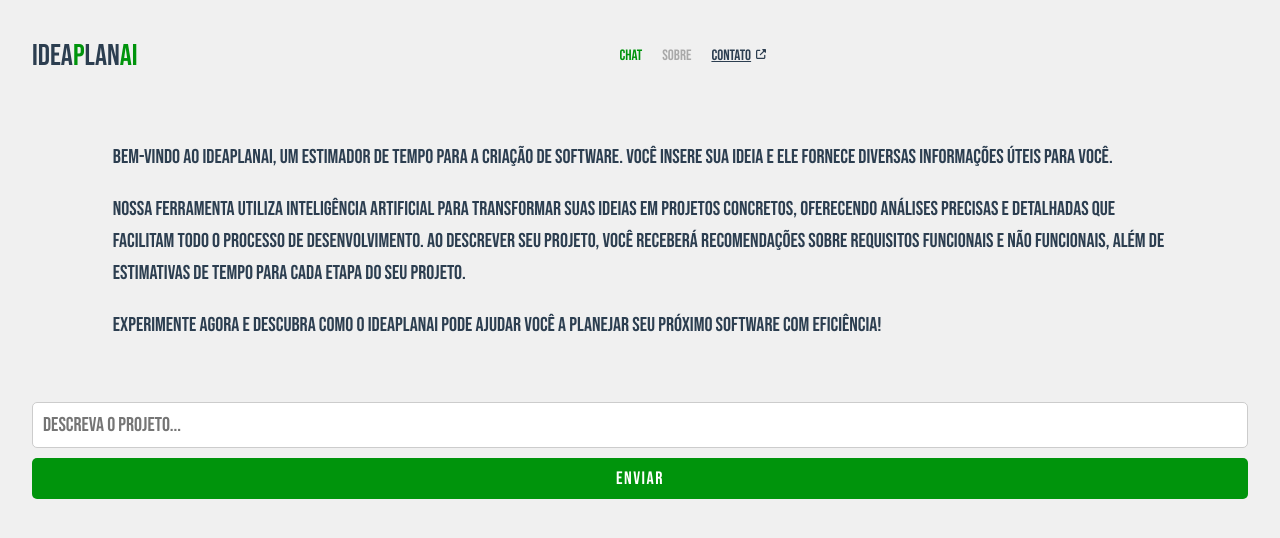
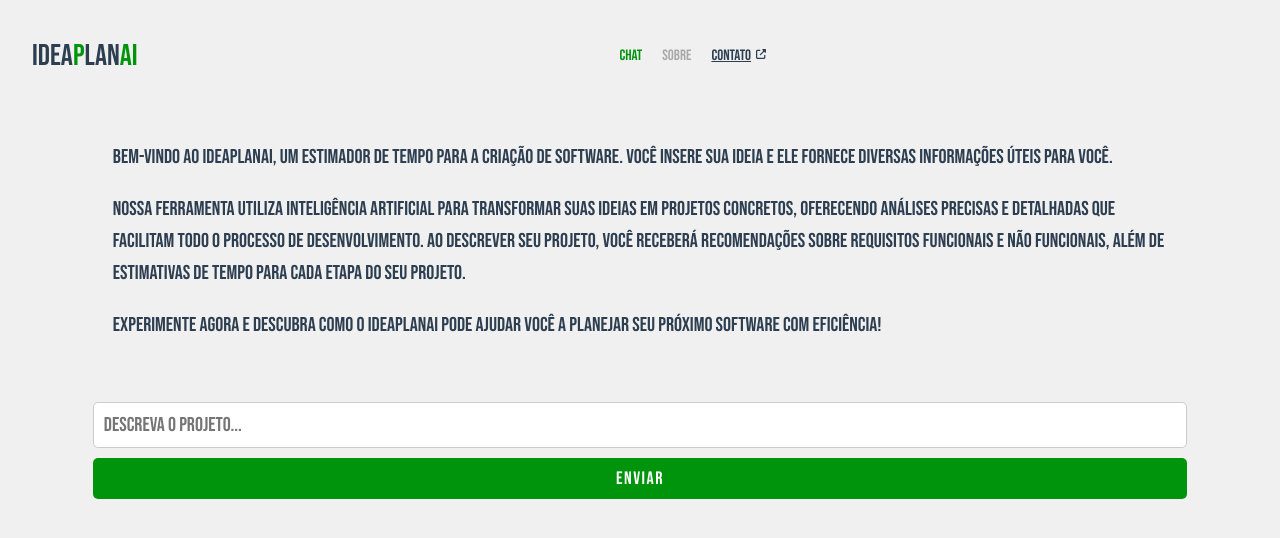
Before and after one commit to dacmarcell/ideaplanAI-web, a Vue app: page / in a window 1280 px wide. Shown: the top 538 px of the page. Built offline with nearby package versions, Linux system fonts and the light colour scheme.

Commit message:
Refactor HomeView.vue: Update container class and add MarkdownRenderer container

```diff
--- a/src/views/HomeView.vue
+++ b/src/views/HomeView.vue
@@ -3,7 +3,7 @@ import MarkdownRenderer from '../components/MarkdownRenderer.vue'
 </script>
 
 <template>
-  <div class="text-container">
+  <div class="container">
     <h3 class="text">
       Bem-vindo ao IdeaPlanAI, um estimador de tempo para a criação de software.
       Você insere sua ideia e ele fornece diversas informações úteis para você.
@@ -20,15 +20,20 @@ import MarkdownRenderer from '../components/MarkdownRenderer.vue'
       seu próximo software com eficiência!
     </p>
   </div>
-  <MarkdownRenderer />
+  <div class="md-container">
+    <MarkdownRenderer />
+  </div>
 </template>
 
 <style scoped>
-.text-container {
+.container {
   margin: 5%;
 }
 .text {
   font-size: 20px;
   margin: 20px;
 }
+.md-container {
+  margin: 5%;
+}
 </style>
```
